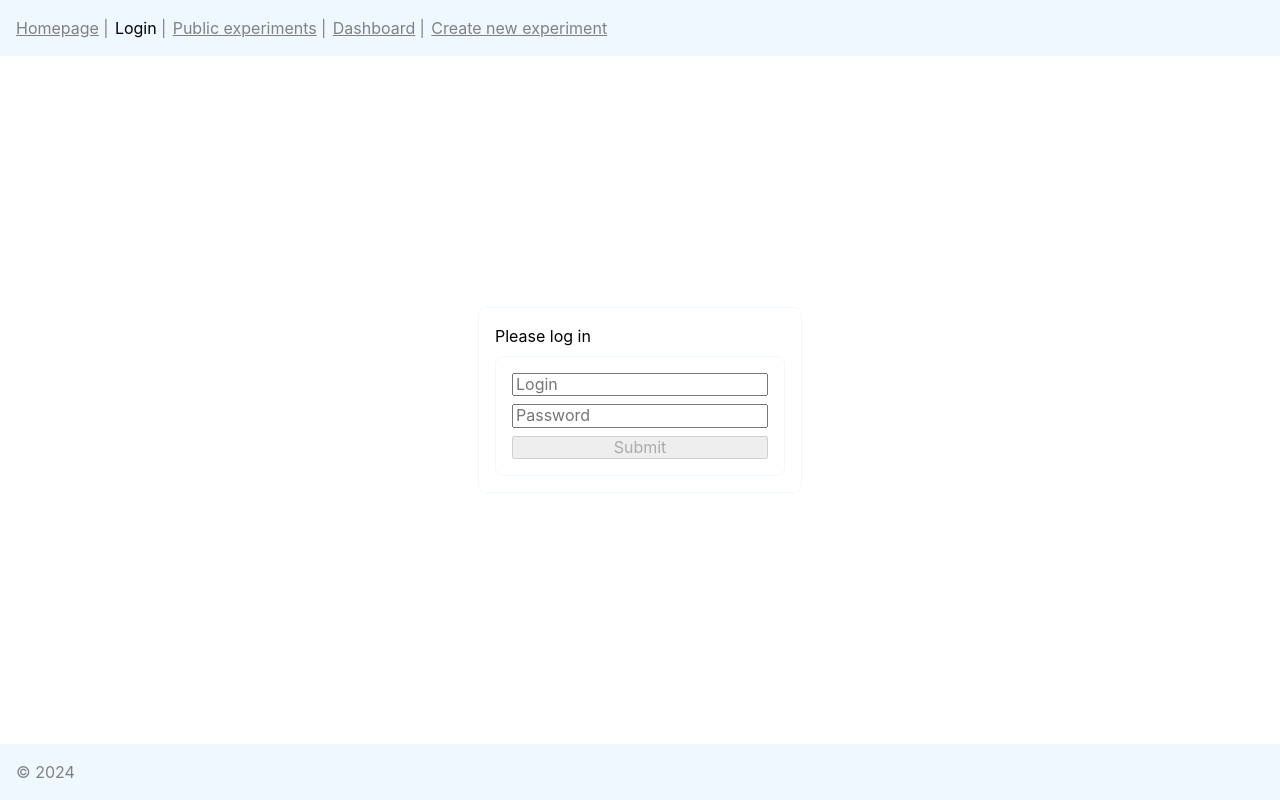
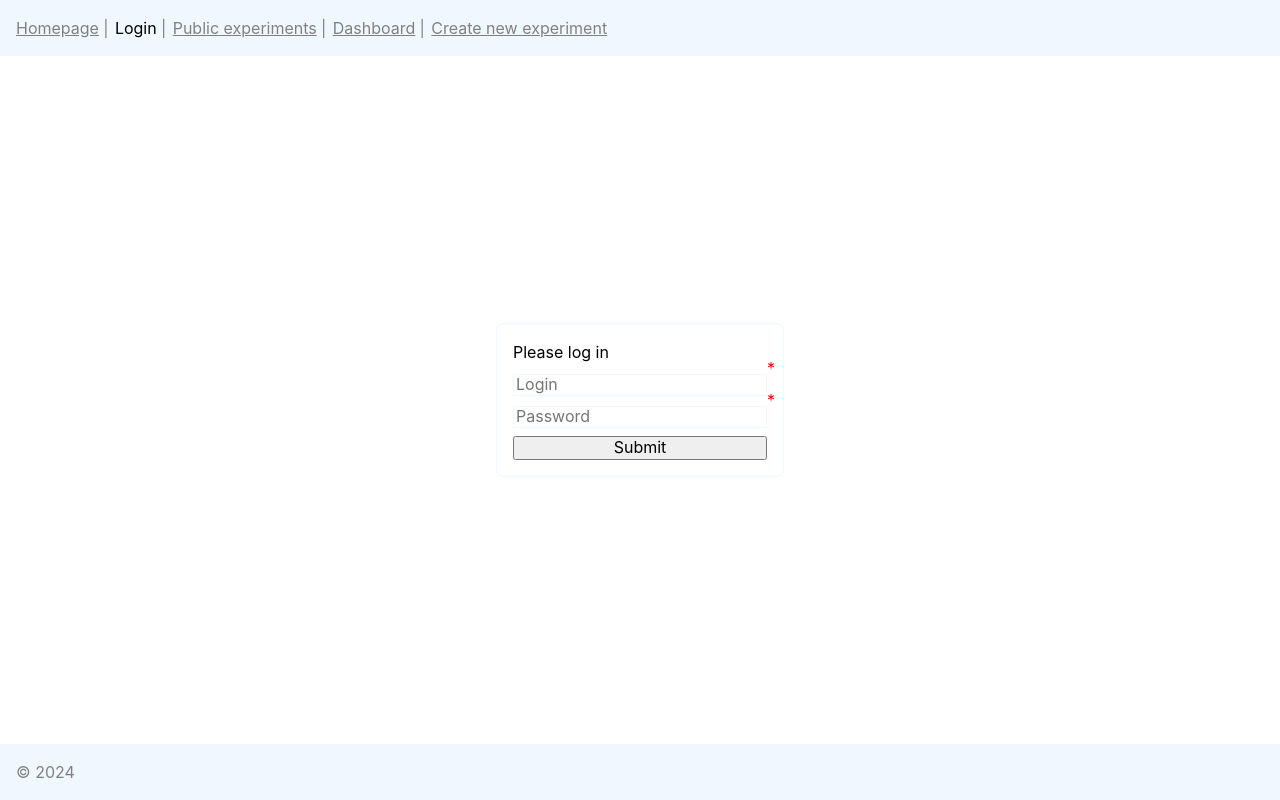
Before and after one commit to Alexander-Morlock/science-lab, a React (Create React App) app: page /login in a window 1280 px wide. Built offline with nearby package versions, Linux system fonts and the light colour scheme.

Commit message:
refactoring

```diff
--- a/src/components/ExperimentPreviewCard.tsx
+++ b/src/components/ExperimentPreviewCard.tsx
@@ -2,7 +2,7 @@ import React from "react"
 import { Experiment } from "../api/types"
 import { Container } from "./basic/Container"
 import { ExperimentTitle } from "./ExperimentTitle"
-import { getExperimentDetailFieldPlaceholder } from "../utils/constants"
+import { getExperimentDetailFieldPlaceholder as getPlaceholder } from "../utils/constants"
 
 type Props = Pick<
   Experiment,
@@ -29,9 +29,7 @@ export function ExperimentPreviewCard({
           endDate,
           state,
         }).map(([key, value]) => (
-          <li key={key}>{`${getExperimentDetailFieldPlaceholder(
-            key
-          )}: ${value}`}</li>
+          <li key={key}>{`${getPlaceholder(key)}: ${value}`}</li>
         ))}
         <li>{`Reponsible person: ${responsiblePersonName}`}</li>
       </ul>
--- a/src/components/Form.styled.tsx
+++ b/src/components/Form.styled.tsx
@@ -1,9 +1,6 @@
 import styled from "styled-components"
 
 export const Form = styled.form`
-  padding: 1rem;
-  border-radius: 0.5rem;
-  border: 1px solid aliceblue;
   display: flex;
   flex-direction: column;
   gap: 0.5rem;
--- /dev/null
+++ b/src/hooks/useOnInvalidFormSubmit.ts
@@ -0,0 +1,26 @@
+import { useCallback } from "react"
+import { FieldErrors, FieldValues } from "react-hook-form"
+import { useSnackbar } from "./useSnackbar"
+import { SnackbarMessageType } from "../utils/types"
+
+export function useOnInvalidFormSubmit() {
+  const { showSnackbar } = useSnackbar()
+
+  const onInvalid = useCallback(
+    <T extends FieldValues>(errors: FieldErrors<T>) => {
+      showSnackbar({
+        message: Object.entries(errors)
+          .map(
+            ([fieldName, error]) =>
+              `${fieldName}: ${error?.message || error?.type}`
+          )
+          .filter(Boolean)
+          .join(", "),
+        type: SnackbarMessageType.ERROR,
+      })
+    },
+    [showSnackbar]
+  )
+
+  return { onInvalid }
+}
--- a/src/pages/EditExperimentPage.tsx
+++ b/src/pages/EditExperimentPage.tsx
@@ -4,22 +4,22 @@ import { apiClient } from "../api/apiClient"
 import { Loader } from "../components/Loader.styled"
 import { NoContent } from "../components/NoContent"
 import { useFetchData } from "../hooks/useFetchData"
-import { FieldErrors, useForm } from "react-hook-form"
+import { useForm } from "react-hook-form"
 import { Experiment } from "../api/types"
 import { Container } from "../components/basic/Container"
-import { useSnackbar } from "../hooks/useSnackbar"
-import { SnackbarMessageType } from "../utils/types"
 import { Section } from "../components/basic/Section"
 import { getPageRouteDetails } from "../router/utils"
 import { PageNames } from "../router/types"
 import { EditExperimentPageForm } from "./EditExperimentPageForm"
 import { ExperimentTitle } from "../components/ExperimentTitle"
+import { useOnInvalidFormSubmit } from "../hooks/useOnInvalidFormSubmit"
 
 export default function EditExperimentPage() {
   const { id } = useParams()
   const navigate = useNavigate()
 
-  const { showSnackbar } = useSnackbar()
+  const { onInvalid } = useOnInvalidFormSubmit()
+
   const [isInitialized, setIsInitialized] = useState(false)
 
   const { data: experiment, isLoading } = useFetchData(() =>
@@ -49,23 +49,14 @@ export default function EditExperimentPage() {
     return isLoading ? <Loader /> : <NoContent />
   }
 
-  const onSubmit = (data: Experiment) => console.log("SUBMIT -> ", data)
-
-  const onError = (error: FieldErrors<Experiment>) => {
-    showSnackbar({
-      message: Object.entries(error)
-        .map(([fieldName, { type }]) => `${fieldName}: ${type}`)
-        .join(", "),
-      type: SnackbarMessageType.ERROR,
-    })
-  }
+  const onValid = (data: Experiment) => console.log("SUBMIT -> ", data)
 
   return (
     <>
       <ExperimentTitle title={experiment.title} />
       <Section>
         <EditExperimentPageForm
-          onSubmit={handleSubmit(onSubmit, onError)}
+          onSubmit={handleSubmit(onValid, onInvalid)}
           register={register}
           errors={errors}
         />
@@ -79,7 +70,7 @@ export default function EditExperimentPage() {
           >
             Back to details
           </button>
-          <button onClick={handleSubmit(onSubmit, onError)}>Submit</button>
+          <button onClick={handleSubmit(onValid, onInvalid)}>Submit</button>
           <button
             onClick={(e) => {
               setIsInitialized(false)
--- a/src/pages/EditExperimentPageForm.tsx
+++ b/src/pages/EditExperimentPageForm.tsx
@@ -3,7 +3,8 @@ import { Input } from "../components/basic/Input"
 import { Container } from "../components/basic/Container"
 import { FieldErrors, UseFormRegister } from "react-hook-form"
 import { Experiment } from "../api/types"
-import { getExperimentDetailFieldPlaceholder } from "../utils/constants"
+import { getExperimentDetailFieldPlaceholder as getPlaceholder } from "../utils/constants"
+import { Form } from "../components/Form"
 
 type Props = {
   errors: FieldErrors<Experiment>
@@ -37,13 +38,13 @@ const optionalInputFields: (keyof Experiment)[] = [
 
 export function EditExperimentPageForm({ onSubmit, register, errors }: Props) {
   return (
-    <form onSubmit={onSubmit}>
+    <Form onSubmit={onSubmit}>
       <Container autoColumns>
         {requiredInputFields.map((field) => (
           <Input
             type="text"
             errors={errors}
-            placeholder={getExperimentDetailFieldPlaceholder(field)}
+            placeholder={getPlaceholder(field)}
             {...register(field, { required: true })}
             required
           />
@@ -52,11 +53,11 @@ export function EditExperimentPageForm({ onSubmit, register, errors }: Props) {
           <Input
             type="text"
             errors={errors}
-            placeholder={getExperimentDetailFieldPlaceholder(field)}
+            placeholder={getPlaceholder(field)}
             {...register(field)}
           />
         ))}
       </Container>
-    </form>
+    </Form>
   )
 }
--- a/src/pages/ExperimentDetailPage.tsx
+++ b/src/pages/ExperimentDetailPage.tsx
@@ -9,7 +9,7 @@ import { Container } from "../components/basic/Container"
 import { getPageRouteDetails } from "../router/utils"
 import { PageNames } from "../router/types"
 import { ExperimentTitle } from "../components/ExperimentTitle"
-import { getExperimentDetailFieldPlaceholder } from "../utils/constants"
+import { getExperimentDetailFieldPlaceholder as getPlaceholder } from "../utils/constants"
 
 export default function ExperimentDetailPage() {
   const { id } = useParams()
@@ -30,9 +30,7 @@ export default function ExperimentDetailPage() {
         <Container>
           <ul>
             {Object.entries(experiment).map(([key, value]) => (
-              <li key={key}>{`${getExperimentDetailFieldPlaceholder(
-                key
-              )}: ${value}`}</li>
+              <li key={key}>{`${getPlaceholder(key)}: ${value}`}</li>
             ))}
           </ul>
         </Container>
--- a/src/pages/LoginPage.tsx
+++ b/src/pages/LoginPage.tsx
@@ -1,49 +1,48 @@
-import React, { useState } from "react"
+import React from "react"
 import { Form } from "../components/Form"
 import { Container } from "../components/basic/Container"
 import { useSnackbar } from "../hooks/useSnackbar"
-import { SnackbarMessageType } from "../utils/types"
+import { useForm } from "react-hook-form"
+import { Input } from "../components/basic/Input"
+import { useOnInvalidFormSubmit } from "../hooks/useOnInvalidFormSubmit"
 
 export default function LoginPage() {
   const { showSnackbar } = useSnackbar()
-  const [login, setLogin] = useState("")
-  const [password, setPassword] = useState("")
+  const { onInvalid } = useOnInvalidFormSubmit()
 
-  const isDataIncorrect = !login.length || !password.length
-  const isSubmitButtonDisabled = !login.length && !password.length
+  const {
+    register,
+    getValues,
+    handleSubmit,
+    formState: { errors },
+  } = useForm<{ login: string; password: string }>()
+
+  const onValid = () => {
+    const { login, password } = getValues()
+    showSnackbar({
+      message: `Login [${login}] and password [${password}] are submitted!`,
+    })
+  }
 
   return (
     <Container centered>
       <p>Please log in</p>
-      <Form
-        onSubmit={() =>
-          showSnackbar(
-            isDataIncorrect
-              ? {
-                  message: "Data is incorrect",
-                  type: SnackbarMessageType.ERROR,
-                }
-              : {
-                  message: `Login [${login}] and password [${password}] are submitted!`,
-                }
-          )
-        }
-      >
-        <input
+      <Form onSubmit={handleSubmit(onValid, onInvalid)}>
+        <Input
           type="text"
+          errors={errors}
           placeholder="Login"
-          value={login}
-          onChange={(e) => setLogin(e.currentTarget.value)}
+          {...register("login", { required: true, minLength: 3 })}
+          required
         />
-        <input
+        <Input
           type="password"
+          errors={errors}
           placeholder="Password"
-          value={password}
-          onChange={(e) => setPassword(e.currentTarget.value)}
+          {...register("password", { required: true, minLength: 3 })}
+          required
         />
-        <button type="submit" disabled={isSubmitButtonDisabled}>
-          Submit
-        </button>
+        <button onClick={handleSubmit(onValid, onInvalid)}>Submit</button>
       </Form>
     </Container>
   )
```
